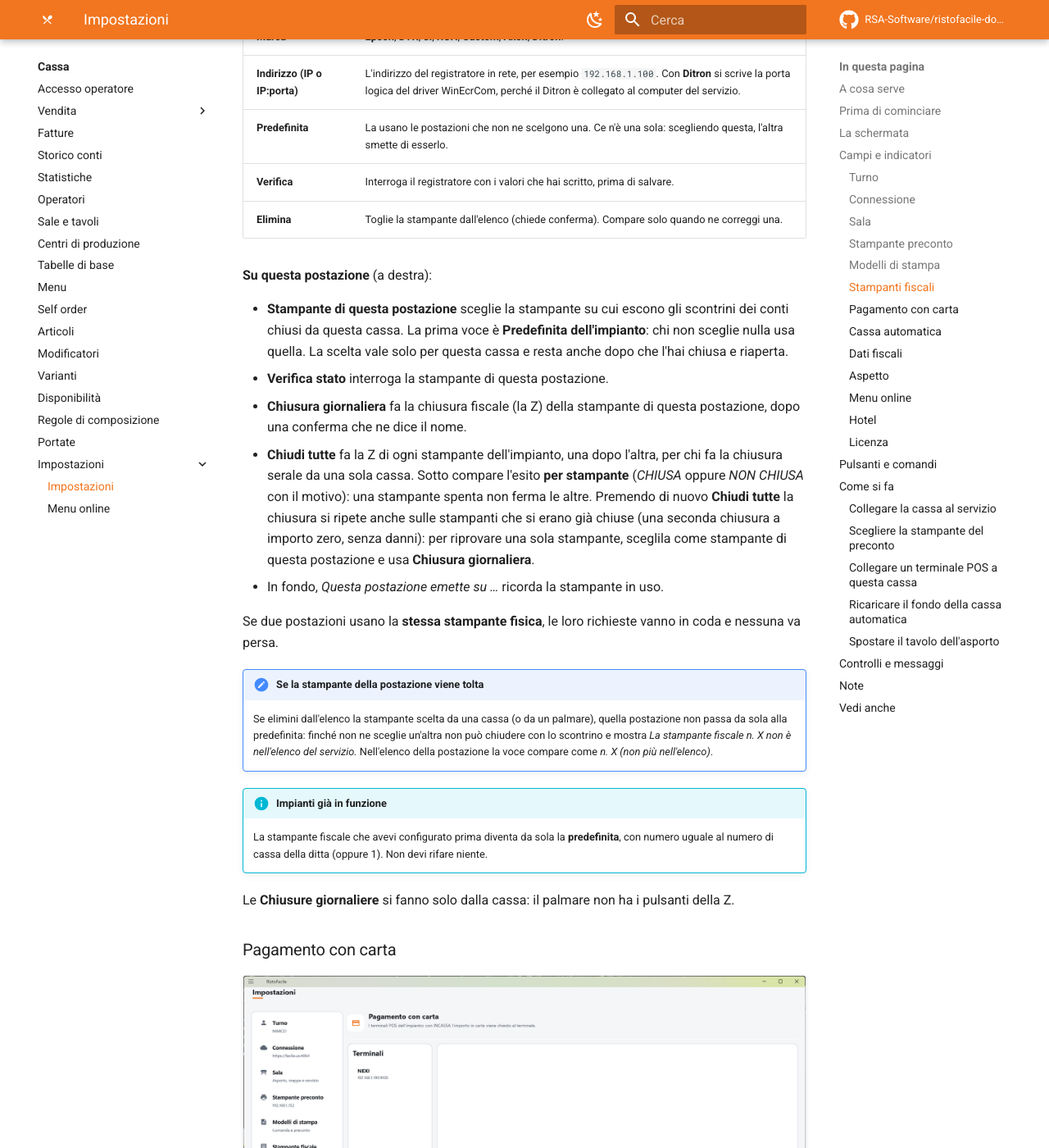
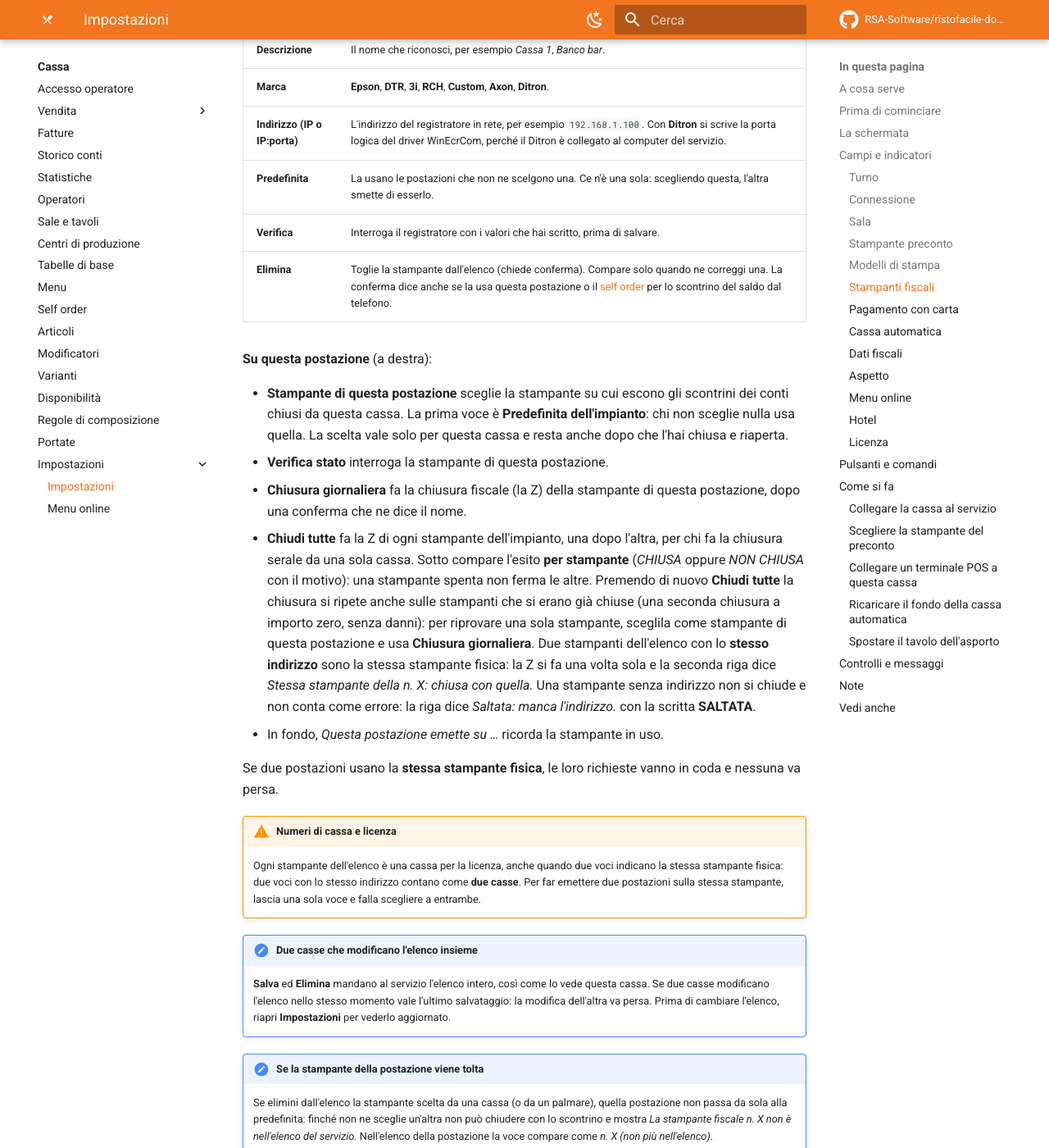
Before and after one commit to RSA-Software/ristofacile-docs, an MkDocs documentation site: the page built from docs/cassa/impostazioni.md, in a window 1280 px wide and 1400 px high, scrolled down 8988 px. Shown: the whole window at 82% size. Built offline with MkDocs 1.6.1 and Material for MkDocs 9.7.7, drawn with Linux system fonts in a browser that asks for light colours; comment, search, counter and statistics services are not loaded; some of the changed text lies outside the part shown.

Commit message:
Manuale: stampanti fiscali, revisione finale del Piano 1 (kiosk)
Numero non modificabile in correzione, due voci sulla stessa stampante = due
casse per la licenza, elenco salvato intero (vale l'ultimo salvataggio),
Chiudi tutte con stampante doppia o senza indirizzo, conferma di Elimina col
self order; schermata del palmare in ordine nell'elenco da catturare.

Co-Authored-By: Claude Opus 5.5 <noreply@anthropic.com>
Claude-Session: https://claude.ai/code/session_01XPjFwn2swGFgVVWfqZQxgW

```diff
--- a/docs/cassa/impostazioni.md
+++ b/docs/cassa/impostazioni.md
@@ -177,13 +177,13 @@ la pastiglia verde **QUI**. Tocca una stampante per correggerla; **+ NUOVA** ne
 
 | Elemento della scheda | Descrizione |
 |---|---|
-| **Numero** | Da 1 a 99, diverso per ogni stampante. È anche il **numero di cassa** che compare sugli scontrini di quella stampante. **+ NUOVA** propone il primo numero libero. |
+| **Numero** | Da 1 a 99, diverso per ogni stampante. È anche il **numero di cassa** che compare sugli scontrini di quella stampante e che conta per la licenza. **+ NUOVA** propone il primo numero libero. Quando correggi una stampante il numero non si cambia (la scheda dice *Il numero è il numero di cassa sugli scontrini e nella licenza: per cambiarlo elimina la stampante e aggiungila di nuovo.*). |
 | **Descrizione** | Il nome che riconosci, per esempio *Cassa 1*, *Banco bar*. |
 | **Marca** | **Epson**, **DTR**, **3i**, **RCH**, **Custom**, **Axon**, **Ditron**. |
 | **Indirizzo (IP o IP:porta)** | L'indirizzo del registratore in rete, per esempio `192.168.1.100`. Con **Ditron** si scrive la porta logica del driver WinEcrCom, perché il Ditron è collegato al computer del servizio. |
 | **Predefinita** | La usano le postazioni che non ne scelgono una. Ce n'è una sola: scegliendo questa, l'altra smette di esserlo. |
 | **Verifica** | Interroga il registratore con i valori che hai scritto, prima di salvare. |
-| **Elimina** | Toglie la stampante dall'elenco (chiede conferma). Compare solo quando ne correggi una. |
+| **Elimina** | Toglie la stampante dall'elenco (chiede conferma). Compare solo quando ne correggi una. La conferma dice anche se la usa questa postazione o il [self order](self-order.md) per lo scontrino del saldo dal telefono. |
 
 **Su questa postazione** (a destra):
 
@@ -198,11 +198,26 @@ la pastiglia verde **QUI**. Tocca una stampante per correggerla; **+ NUOVA** ne
   *NON CHIUSA* con il motivo): una stampante spenta non ferma le altre. Premendo di nuovo
   **Chiudi tutte** la chiusura si ripete anche sulle stampanti che si erano già chiuse (una seconda
   chiusura a importo zero, senza danni): per riprovare una sola stampante, sceglila come stampante
-  di questa postazione e usa **Chiusura giornaliera**.
+  di questa postazione e usa **Chiusura giornaliera**. Due stampanti dell'elenco con lo **stesso
+  indirizzo** sono la stessa stampante fisica: la Z si fa una volta sola e la seconda riga dice
+  *Stessa stampante della n. X: chiusa con quella.* Una stampante senza indirizzo non si chiude e
+  non conta come errore: la riga dice *Saltata: manca l'indirizzo.* con la scritta **SALTATA**.
 - In fondo, *Questa postazione emette su …* ricorda la stampante in uso.
 
 Se due postazioni usano la **stessa stampante fisica**, le loro richieste vanno in coda e nessuna
 va persa.
+
+!!! warning "Numeri di cassa e licenza"
+
+    Ogni stampante dell'elenco è una cassa per la licenza, anche quando due voci indicano la stessa
+    stampante fisica: due voci con lo stesso indirizzo contano come **due casse**. Per far emettere
+    due postazioni sulla stessa stampante, lascia una sola voce e falla scegliere a entrambe.
+
+!!! note "Due casse che modificano l'elenco insieme"
+
+    **Salva** ed **Elimina** mandano al servizio l'elenco intero, così come lo vede questa cassa.
+    Se due casse modificano l'elenco nello stesso momento vale l'ultimo salvataggio: la modifica
+    dell'altra va persa. Prima di cambiare l'elenco, riapri **Impostazioni** per vederlo aggiornato.
 
 !!! note "Se la stampante della postazione viene tolta"
 
```
Also changed, not shown: DOMANDE-APERTE.md (+2 -2 lines), 1 other file.
